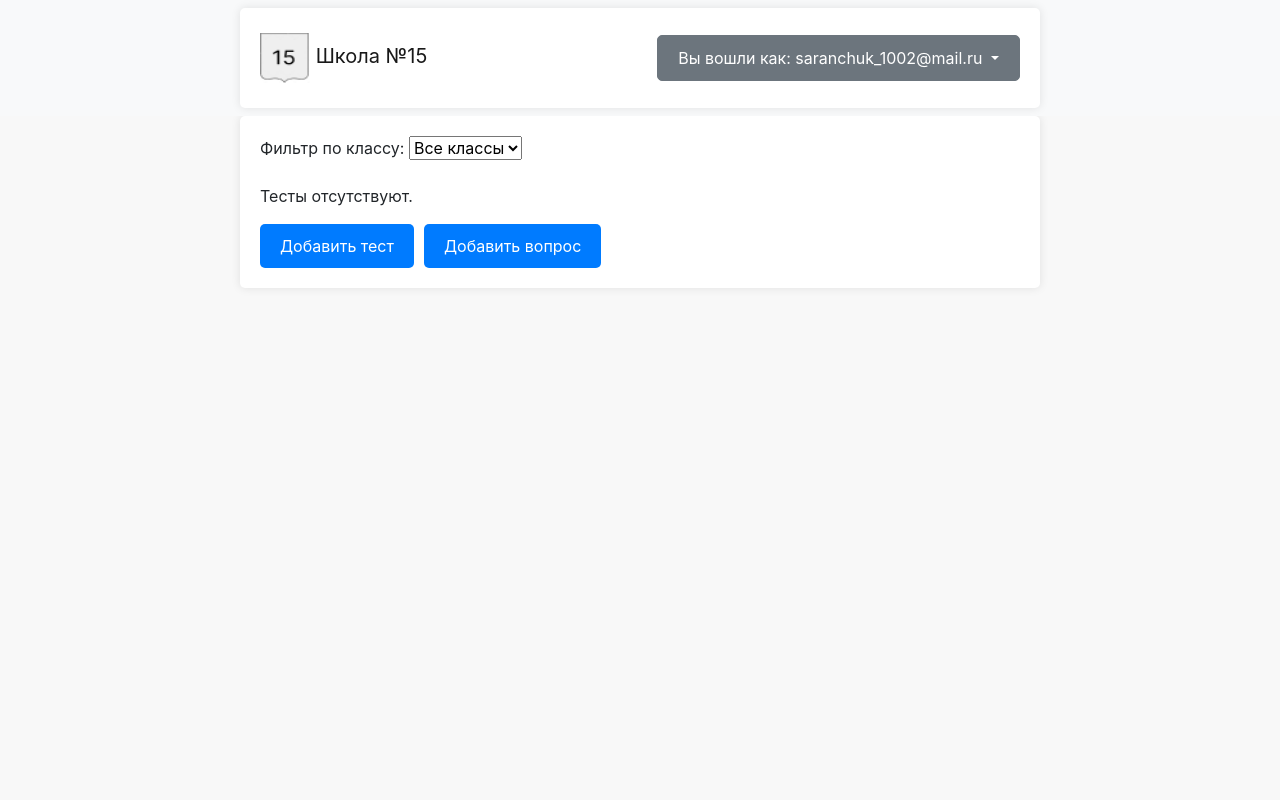
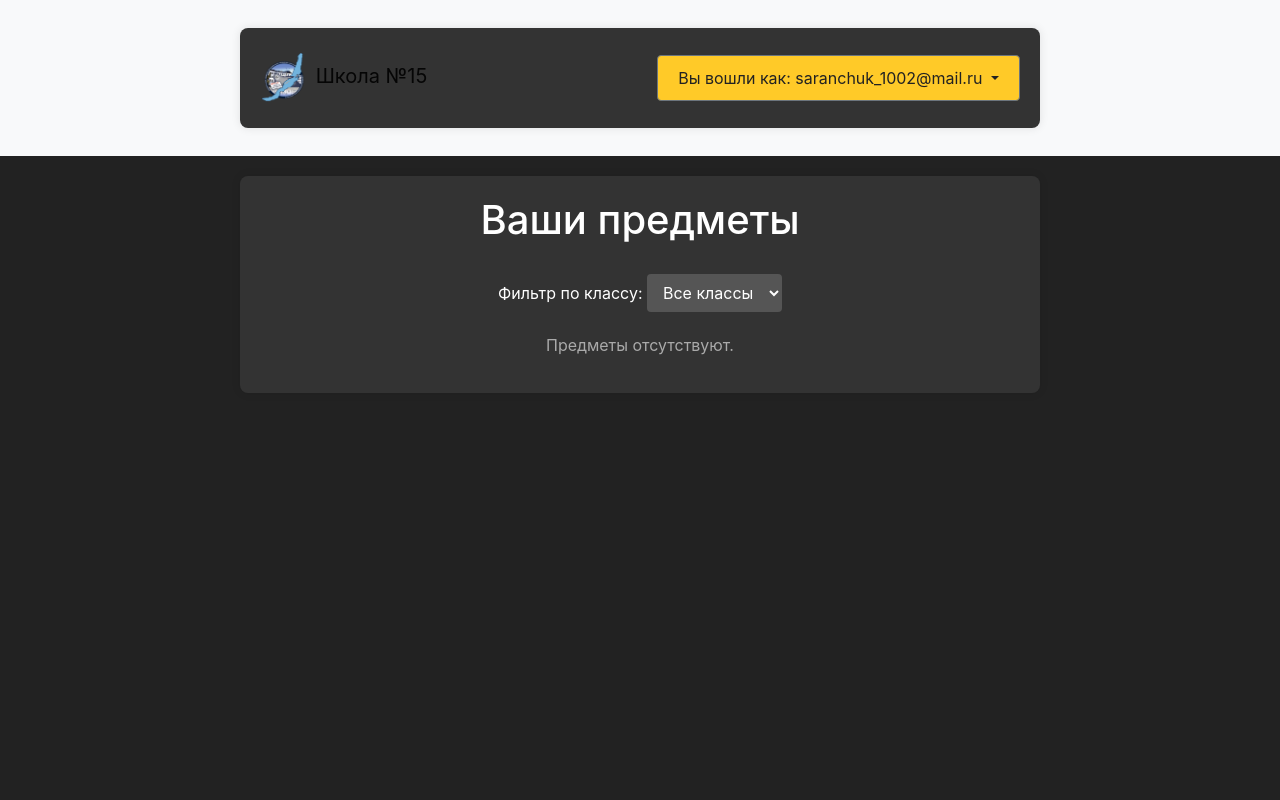
Before and after one commit to Saranchuk1002/school15, a PHP site: page /admin.php in a window 1280 px wide. Run offline with PHP 8.4, Linux system fonts and the light colour scheme; a user stored in the database is signed in; data comes from the database, SQL or seed files in the repository; data that the repository does not hold is empty.

Commit message:
тесты на отдельной странице предмета

```diff
--- a/admin.php
+++ b/admin.php
@@ -7,18 +7,16 @@ if (!isset($_SESSION['login_mail']) || empty($_SESSION['login_mail'])) {
     exit;
 }
 
-// получить тип пользователя из базы данных
+// Получение информации о пользователе и его классе
 $login_mail = $_SESSION['login_mail'];
 $res = $db->query("SELECT * FROM users WHERE username = '{$login_mail}'");
 $row = $res->fetch(PDO::FETCH_ASSOC);
 $user_type = $row['type'];
-// Получение информации о классе пользователя
 $userClassId = $row['class_id'];
-
 
 $classFilter = isset($_GET['class_filter']) ? $_GET['class_filter'] : $userClassId;
 
-// Проверяем выбранный фильтр класса и формируем соответствующий запрос
+// Формирование запроса в зависимости от выбранного фильтра класса
 if ($classFilter === 'all') {
     $sql = "SELECT s.* FROM subjects s";
 } else {
@@ -27,7 +25,7 @@ if ($classFilter === 'all') {
             WHERE sc.class_id = :class_id";
 }
 
-// Подготавливаем запрос и выполняем его
+// Подготовка и выполнение запроса
 $stmt = $db->prepare($sql);
 if ($classFilter !== 'all') {
     $stmt->bindParam(':class_id', $classFilter);
@@ -38,9 +36,90 @@ $result = $stmt->fetchAll(PDO::FETCH_ASSOC);
 
 <!DOCTYPE html>
 <html>
-<link rel="stylesheet" href="css/style.css">
+<head>
+    <title>Ваши предметы</title>
+    <link rel="stylesheet" href="css/style.css">
+    <style>
+        body {
+            background-color: #222;
+            color: #fff;
+        }
+
+        .container {
+            margin: 20px auto;
+            max-width: 800px;
+            padding: 20px;
+            background-color: #333;
+            border-radius: 8px;
+        }
+
+        h1 {
+            text-align: center;
+            margin-bottom: 30px;
+        }
+
+        form {
+            text-align: center;
+            margin-bottom: 20px;
+        }
+
+        label {
+            color: #fff;
+        }
+
+        select {
+            padding: 8px 12px;
+            font-size: 16px;
+            border: none;
+            background-color: #555;
+            color: #fff;
+            border-radius: 4px;
+        }
+
+        .subject {
+            margin-bottom: 30px;
+        }
+
+        .subject-title {
+            font-size: 24px;
+            margin-bottom: 10px;
+            transition: color 0.3s ease;
+        }
+
+        .subject-title:hover {
+            color: #ffca28;
+        }
+
+        .test-list li {
+            margin-bottom: 5px;
+        }
+
+        .admin-buttons {
+            text-align: center;
+            margin-top: 30px;
+        }
+
+        .btn {
+            display: inline-block;
+            padding: 10px 20px;
+            margin-left: 30px;
+            font-size: 16px;
+            background-color: #ffca28;
+            color: #222;
+            text-decoration: none;
+            border-radius: 4px;
+            transition: background-color 0.3s ease;
+        }
+
+        .btn:hover {
+            background-color: #ffc107;
+        }
+    </style>
+</head>
 <body>
 <div class="container">
+    <h1>Ваши предметы</h1>
+
     <form action="" method="get">
         <label for="class_filter">Фильтр по классу:</label>
         <select name="class_filter" id="class_filter" onchange="this.form.submit()">
@@ -59,12 +138,14 @@ $result = $stmt->fetchAll(PDO::FETCH_ASSOC);
             ?>
         </select>
     </form>
+
     <?php
     // Вывод предметов
     if (count($result) > 0) {
         foreach ($result as $row) {
+            echo "<div class='subject'>";
             echo "<a href='tests.php?subject_id=" . $row["id"] . "'>";
-            echo "<h2>" . $row["name"] . "</h2>";
+            echo "<h2 class='subject-title'>" . $row["name"] . "</h2>";
             echo "</a>";
 
             $sql2 = "SELECT * FROM tests WHERE subject_id = :subject_id";
@@ -72,27 +153,17 @@ $result = $stmt->fetchAll(PDO::FETCH_ASSOC);
             $stmt2->bindParam(':subject_id', $row["id"]);
             $stmt2->execute();
             $result2 = $stmt2->fetchAll(PDO::FETCH_ASSOC);
-
-//вывод тестов
-//            if (count($result2) > 0) {
-//                echo "<ul>";
-//                foreach ($result2 as $row2) {
-//                    echo "<li><a href='test.php?id=" . $row2["id"] . "'>" . $row2["name"] . "</a></li>";
-//                }
-//                echo "</ul>";
-//            } else {
-//                echo "<p>Тесты отсутствуют.</p>";
-//            }
         }
 
+        // Отображение кнопок только для администраторов
+        if ($user_type == 'admin') {
+            echo "<div class='admin-buttons'>";
+            echo "<a href='constructor.php' class='btn btn-primary'>Добавить тест</a>";
+            echo "<a href='add_questions.php' class='btn btn-primary'>Добавить вопрос</a>";
+            echo "</div>";
+        }
     } else {
-        echo "<p>Тесты отсутствуют.</p>";
-    }
-
-    // отобразить кнопку только для администраторов
-    if ($user_type == 'admin') {
-        echo "<a href='constructor.php' class='btn btn-primary'>Добавить тест</a>";
-        echo "<a href='add_questions.php' class='btn btn-primary' style='margin-left: 10px;'>Добавить вопрос</a>";
+        echo "<p class='no-subjects'>Предметы отсутствуют.</p>";
     }
     ?>
 
--- a/css/style.css
+++ b/css/style.css
@@ -98,3 +98,87 @@ body {
     background-color: #f8f8f8;
     border-radius: 5px;
 }
+body {
+    background-color: #222;
+    color: #fff;
+}
+
+.container {
+    margin: 20px auto;
+    max-width: 800px;
+    padding: 20px;
+    background-color: #333;
+    border-radius: 8px;
+}
+
+h1 {
+    text-align: center;
+    margin-bottom: 30px;
+}
+
+form {
+    text-align: center;
+    margin-bottom: 20px;
+}
+
+label {
+    color: #fff;
+}
+
+select {
+    padding: 8px 12px;
+    font-size: 16px;
+    border: none;
+    background-color: #555;
+    color: #fff;
+    border-radius: 4px;
+}
+
+.subject {
+    margin-bottom: 30px;
+}
+
+.subject-title {
+    font-size: 24px;
+    margin-bottom: 10px;
+    transition: color 0.3s ease;
+}
+
+.subject-title:hover {
+    color: #ffca28;
+}
+
+.test-list {
+    list-style: none;
+    padding-left: 0;
+    margin-top: 0;
+}
+
+.test-list li {
+    margin-bottom: 5px;
+}
+
+.no-tests, .no-subjects {
+    text-align: center;
+    color: #aaa;
+}
+
+.admin-buttons {
+    text-align: center;
+    margin-top: 30px;
+}
+
+.btn {
+    display: inline-block;
+    padding: 10px 20px;
+    font-size: 16px;
+    background-color: #ffca28;
+    color: #222;
+    text-decoration: none;
+    border-radius: 4px;
+    transition: background-color 0.3s ease;
+}
+
+.btn:hover {
+    background-color: #ffc107;
+}
--- a/templates/header.php
+++ b/templates/header.php
@@ -3,7 +3,7 @@
     <nav class="navbar navbar-expand-lg navbar-light bg-light">
         <div class="container">
             <a class="navbar-brand" href="admin.php">
-                <img src="img/logo.png" alt="logo" width="50" height="50">
+                <img src="img/logo1.png" alt="logo" width="50" height="50">
                 Школа №15
             </a>
             <?php if (isset($_SESSION['login_mail'])): ?>
```
Also changed, not shown: img/logo.png (deleted), img/logo1.png (added).
